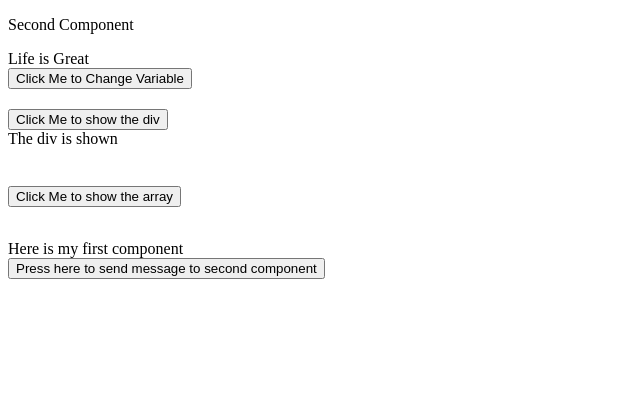
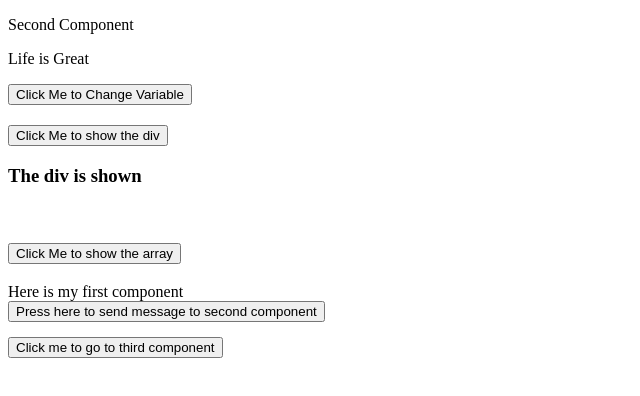
Before and after one commit to IrSg/Angular-Starter, an Angular app: page /home in a window 1280 px wide. Both pictures are taken after a click on the button "Click Me to show the div". Shown: the top 396 px of the page, without its empty margins (0-640 px from the left). Built offline with nearby package versions, Linux system fonts and the light colour scheme.

Commit message:
route from second to third component

```diff
--- a/src/app/our-second-component/our-second-component.component.html
+++ b/src/app/our-second-component/our-second-component.component.html
@@ -1,7 +1,7 @@
 <p>Second Component</p>
 
 <!--interact with a variable-->
-<div>{{helloVariable}}</div>
+<p>{{helloVariable}}</p>
 
 <button (click)="coolFunction()">Click Me to Change Variable</button>
 <br/>
@@ -10,22 +10,23 @@
 
 <!--*ngIf-->
 <button (click)="showDivFunc()" style="margin-top: 20px">Click Me to show the div</button>
-<div *ngIf="showTheDiv === 'show it!'">The div is shown</div>
+<h3 *ngIf="showTheDiv === 'show it!'">The div is shown</h3>
 <br/>
 
 
 <!--*ngFor-->
 <button (click)="showArrayFunc()" style="margin-top: 20px">Click Me to show the array</button>
 <div *ngFor="let coolItem of arrayItems">
-	<div>result: {{coolItem}}</div>
+	<p style="font-size: 12px; margin: 0px">result: {{coolItem}}</p>
 </div>
-<br/><br/>
 
 <!--get message from first component, through awesome-service -->
 
-<div>{{coolMessage}}</div>
+<h3>{{coolMessage}}</h3>
 
 <!--component within a component-->
 <div style="margin-top: 15px">
 	<app-amazing-first-component></app-amazing-first-component>
 </div>
+
+<button style="margin-top: 15px" (click)="routeToThirdComponent()">Click me to go to third component</button>
--- a/src/app/our-second-component/our-second-component.component.ts
+++ b/src/app/our-second-component/our-second-component.component.ts
@@ -1,6 +1,7 @@
 import { Component, OnInit, OnDestroy } from '@angular/core';
 import { AwesomeService } from '../services/awesome.service' //import service
 import { Subscription } from 'rxjs' //import subscription from rxjs
+import { Router } from '@angular/router';
 
 @Component({
   selector: 'app-our-second-component',
@@ -16,7 +17,7 @@ export class OurSecondComponentComponent implements OnInit, OnDestroy {
   public getMessageSubscription: Subscription
 
 
-  constructor(public awesomeService: AwesomeService) { }
+  constructor(public awesomeService: AwesomeService, public router: Router) { } //load service and router
 
   ngOnInit() {
     console.log('the second component is initialized')
@@ -54,5 +55,10 @@ export class OurSecondComponentComponent implements OnInit, OnDestroy {
     console.log('great job!')
   }
 
+  routeToThirdComponent(){
+    //navigate to third component
+    this.router.navigate(['third'])
+  }
+
 
 }
```
